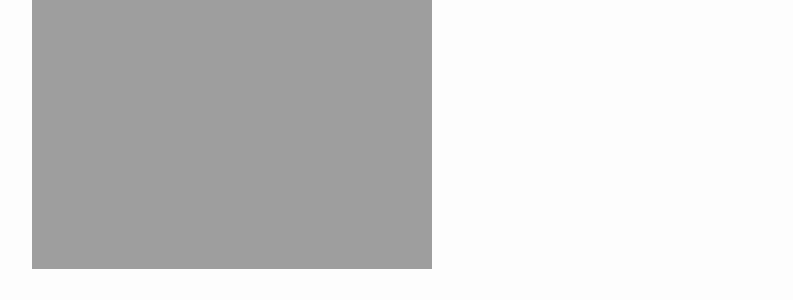
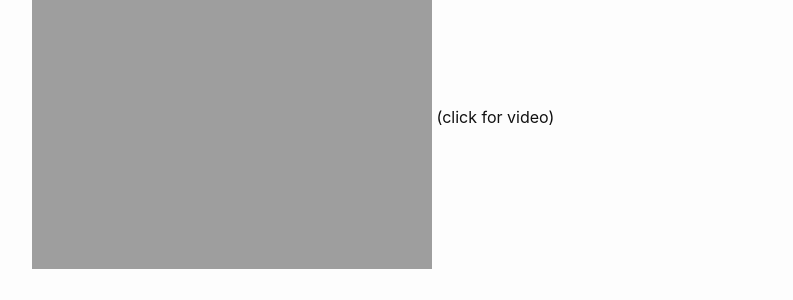
Before and after one commit to katjagrace/katjagrace.github.io, a Jekyll site: the page built from _posts/2020-11-08-election-day-five.md, in a window 1280 px wide and 900 px high, scrolled down 529 px. Shown: the part 152-452 px from the top of the window, without its empty margins (238-1031 px from the left). Built offline with Jekyll 4.4.1, drawn with Linux system fonts in a browser that asks for light colours.

Commit message:
fifth day updatee 3

```diff
--- a/_posts/2020-11-08-election-day-five.md
+++ b/_posts/2020-11-08-election-day-five.md
@@ -16,6 +16,7 @@ Within a few blocks we found cars and pedestrians breaking into rounds of cheeri
 We took a detour for downtown Castro, to see if it was more exciting. Apparently that was in fact the Schelling point for being excited together. When we got to the intersection with Castro street, cars were still going through it slowly, but each one seemed like an event somehow. While we watched, the crowd overcame the road entirely.
 
 [![Castro party](https://worldspiritsockpuppet.com/assets/castroparty.png)](https://photos.google.com/share/AF1QipMCa9vDPnFFj_bvlkjKYfxDVDFCY8tliZ29oN7VRFP5aMDyJqebh3RWVUSajUxIMw/photo/AF1QipNorZHqiyOGLq_5ruTe6OwXolcKcysu94ZJfrc_?key=cmRCcUxaWV82RXpMRDUwS2hYcDJxbzhJNFpCZGxR)
+(click for video)
 
 I wasn't keen to walk through this, due to my poor imagination for how aerosols work in large outdoor crowds, so we turned back up a side street and went around. Roads seemed fuller than they have been since March, I think with people just driving around for the revelry. I soon wished that I had brought a musical instrument, when my hands were tired from clapping. A couple passed us with little bells in each hand to tinkle. We received compliments on our (very minimal) cardboard hats.
 
@@ -28,7 +29,7 @@ The next park we got to was even less celebratory—at a glance, more full of in
 But we reached the bakery, and it had stand after stand of them. We asked if we could really buy like ten of them, or whether this would deprive others. We could. We noticed another case with as many kouignoù amann again. We got eleven, and some cookies and cake too. Then on the way home we stumbled upon another noted kouignoù amann bakery, and got one more.
 
 
----
+
 
 
 [^1]: A kouig amann (plural kouignoù amann) is a kind of French buttery sugary pastry. It's a bit like toffee with quite a lot of pastry in it.
```
